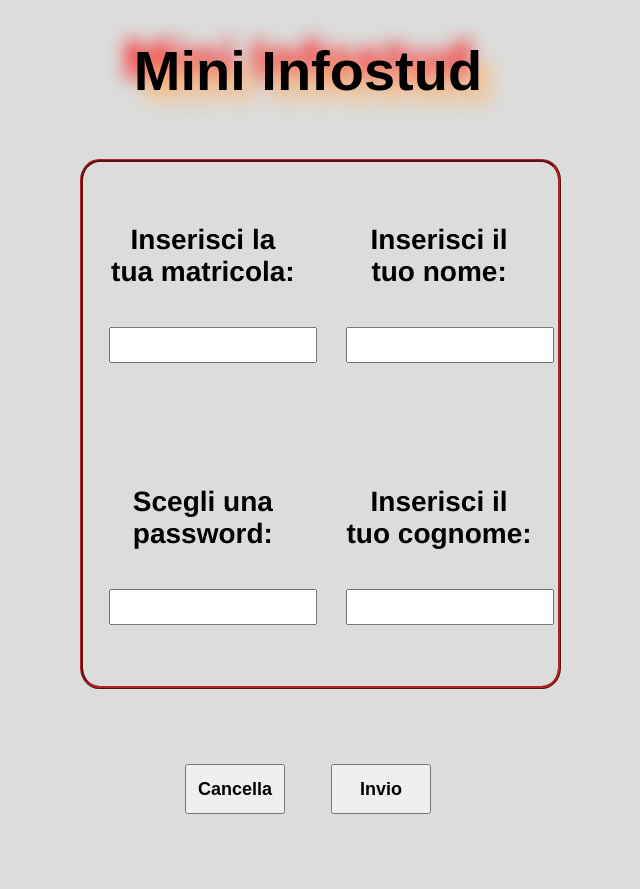
After one commit to luca-zanchetta/contributo2_PHP-MySQL_Zanchetta-Aquilina, a PHP site: page /form_registrazione.html in a window 1280 px wide. The commit adds this page. Shown: the whole page, without its empty margins (332-972 px from the left). Run offline with PHP 8.4, Linux system fonts and the light colour scheme.

Commit message:
Aggiunta form registrazione studente
Deve essere inserita la parte PHP che permette la registrazione degli studenti

```diff
--- a/fittizia.html
+++ b/fittizia.html
@@ -11,7 +11,7 @@ PUBLIC "-//W3C//DTD XHTML 1.0 Strict//EN"
 </head>
 
 <body>
-<form action="login.html">
+<form action="login.php">
 
 <h1>Mini Infostud</h1>
 
--- /dev/null
+++ b/form_registrazione.html
@@ -0,0 +1,49 @@
+<?xml version="1.0" encoding="UTF-8"?>
+<!DOCTYPE html
+PUBLIC "-//W3C//DTD XHTML 1.0 Strict//EN"
+"http://www.w3.org/TR/xhtml1/DTD/xhtml1-strict.dtd">
+
+<html xmlns="http://www.w3.org/1999/xhtml" xml:lang="en" lang="en">
+
+<head>
+    <title>Registrazione - MiniInfostud</title>
+    <link rel="stylesheet" href="stileLogin.css">
+</head>
+
+<body>
+<form action="fittizia.html">
+
+<h1>Mini Infostud</h1>
+
+<table class="boxRegistrazione">
+    <tr>
+        <td>
+            <h4>Inserisci la tua matricola:</h4>
+            <input class="textField" type="text" name="matricola">
+        </td>
+        <td>
+            <h4>Inserisci il tuo nome:</h4>
+            <input class="textField" type="text" name="nome">
+
+        </td>
+    </tr>
+    <tr>
+        <td>
+            <h4>Scegli una password:</h4>
+            <input class="textField" type="password" name="matricola">
+        </td>
+        <td>
+            <h4>Inserisci il tuo cognome:</h4>
+            <input class="textField" type="text" name="cognome">
+        </td>
+    </tr>
+</table>
+
+<div>
+    <input class="bottoni" type="reset" value="Cancella">
+    <input class="bottoni" type="submit" name="invio" value="Invio">
+</div>
+
+</form>
+</body>
+</html>
--- a/stileLogin.css
+++ b/stileLogin.css
@@ -13,7 +13,7 @@ h1 {
 h2 {
     cursor: default;
 }
-div.box {
+.box {
     display: flexbox;
     position: relative;
     border-width: 3px;
@@ -28,6 +28,26 @@ div.box {
     border-top-right-radius: 4%;
     border-bottom-left-radius: 4%;
     border-bottom-right-radius: 4%;
+}
+.boxRegistrazione {
+    display: flexbox;
+    position: relative;
+    border-width: 3px;
+	border-style: ridge;
+    border-color: firebrick;
+	margin-top: 2em;
+    margin-bottom: 2em;
+    margin-left: 32%;
+    margin-right: 30%;
+    min-width: 20%;
+    border-top-left-radius: 4%;
+    border-top-right-radius: 4%;
+    border-bottom-left-radius: 4%;
+    border-bottom-right-radius: 4%;
+}
+td {
+    align-items: center;
+    padding: 5%;
 }
 div.box2 {
     display: flexbox;
```
